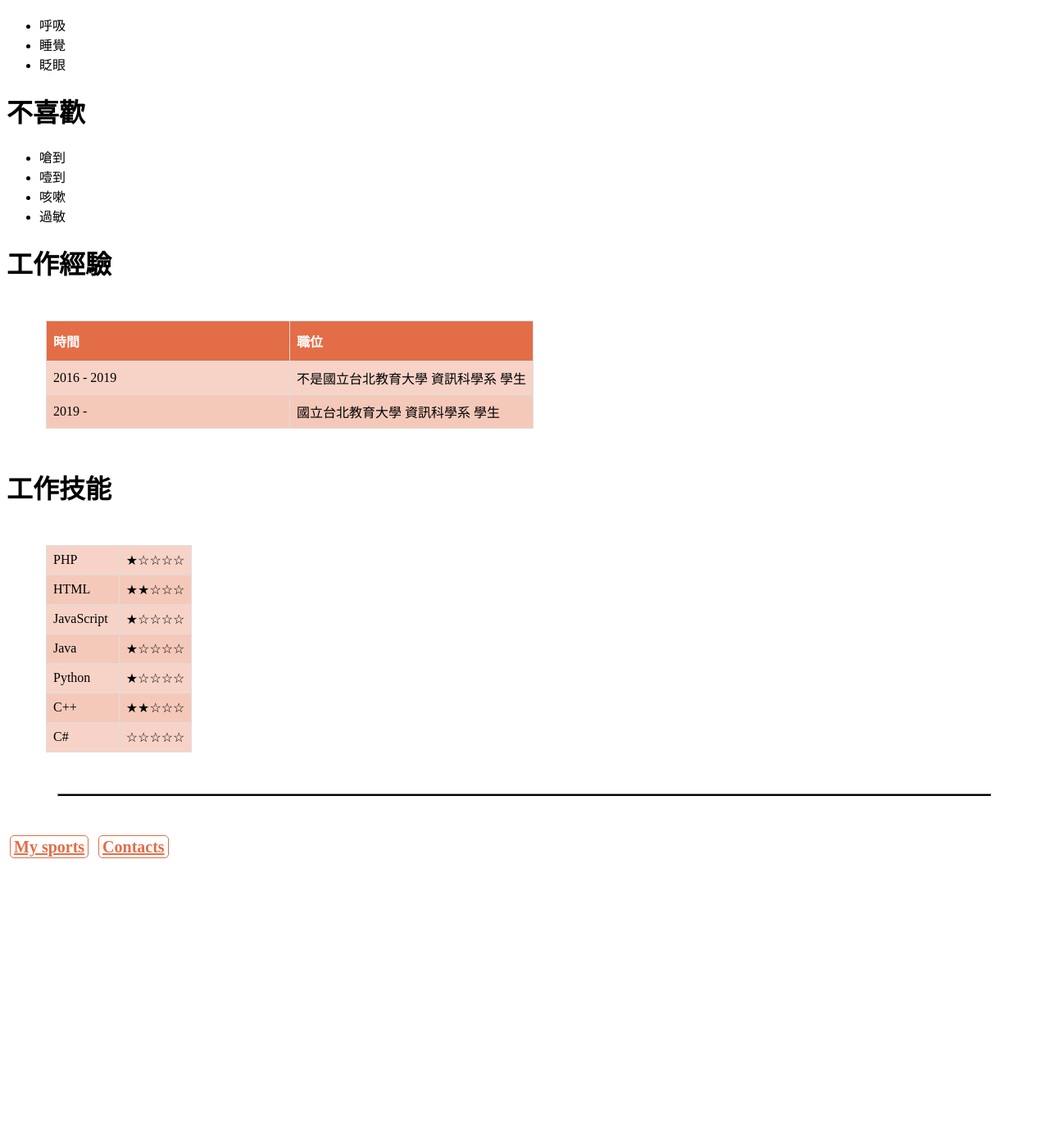
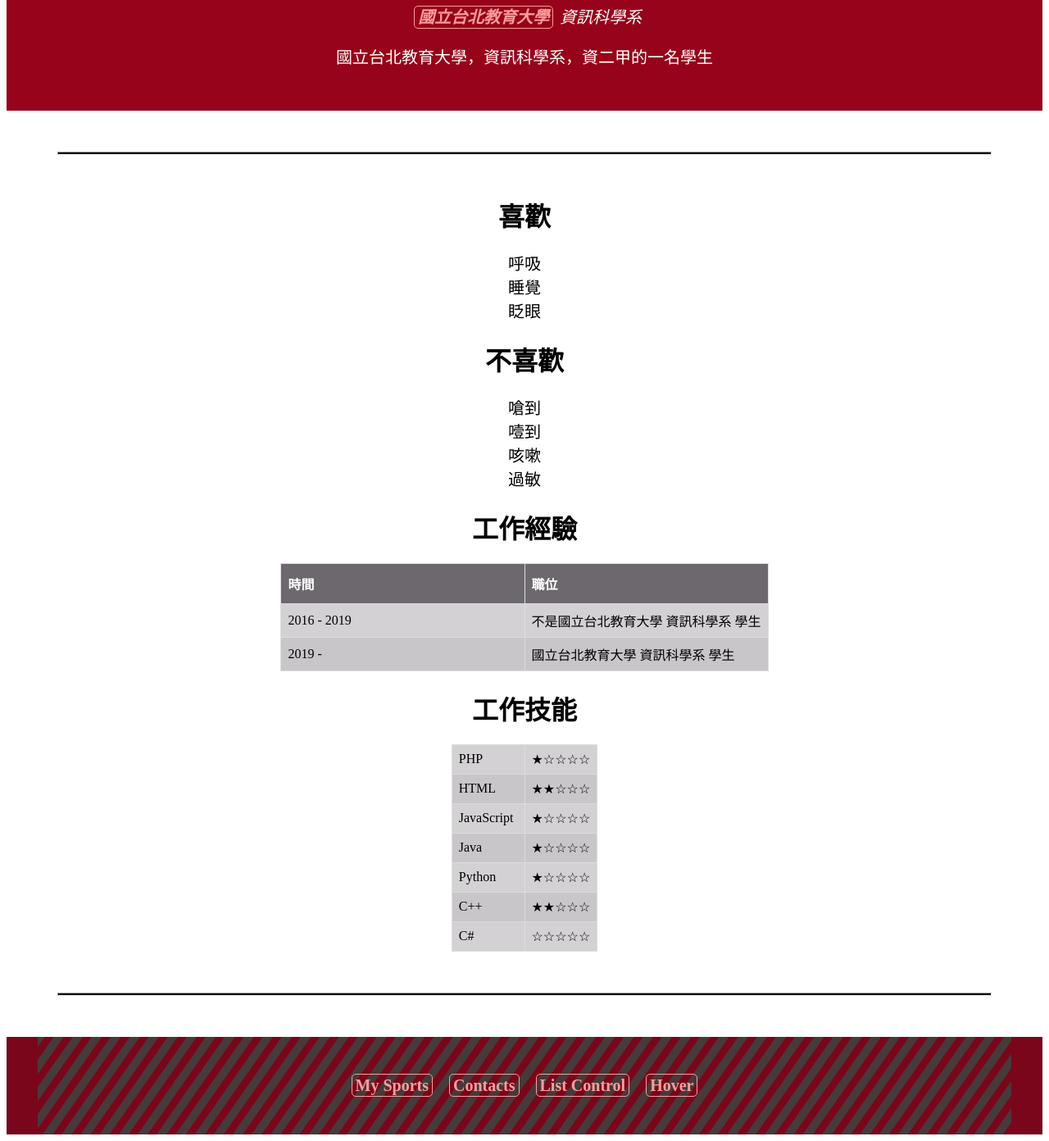
Before and after one commit to 110916024/2021cv, a plain HTML site: page index.html in a window 1280 px wide. Shown: the part 882-2274 px from the top of the page at 82% size. Before the commit the page ends 1935 px from the top, so only its background shows below. Drawn offline with Linux system fonts and the light colour scheme.

Commit message:
2021-12-13 progress
css style, selectors, hover, button

```diff
--- a/css/style.css
+++ b/css/style.css
@@ -1,6 +1,29 @@
+:root {
+    --palette1: rgb(27, 27, 30);
+    --palette2: rgb(121, 6, 26);
+    --palette3: rgb(109, 103, 110);
+    --palette4: rgb(251, 255, 254);
+    --palette5: rgb(250, 169, 22);
+
+    --themeColor: rgb(150, 3, 26);
+    --anchorColor: rgb(255, 156, 156);
+
+    scroll-behavior: smooth;
+}
+
 ::selection {
     color: white;
     background: rgb(150, 50, 50);
+}
+
+body {
+    text-align: center;
+}
+main {
+
+}
+footer {
+
 }
 
 p {
@@ -10,15 +33,16 @@ p {
 a {
     font-weight: 800;
     font-size: 20px;
-    color: rgb(227, 109, 71);
-    border: solid 1px rgb(227, 109, 71);
+    color: var(--anchorColor);
+    border: solid 1px var(--anchorColor);
     border-radius: 5px;
     padding: 2px 4px;
-    margin: 4px;
+    margin: 4px 8px;
+    text-decoration: none;
 }
 a:hover {
-    color: white;
-    background-color: rgb(227, 109, 71);
+    color: black;
+    background-color: var(--anchorColor);
 }
 
 
@@ -40,29 +64,81 @@ hr {
 
 
 table {
-    background-color: rgba(227, 109, 71, 0.3);
+    background-color: rgba(109,103, 110, 0.3);
     margin: 16px auto;
+    border-collapse: collapse;
+    width: unset;
 }
 table td {
     width: 50%;
 }
-
-.table {
-    margin: 48px;
-    border-collapse: collapse;
-    width: unset;
-}
-.table td, .table th {
+table td, table th {
     text-align: left;
     padding: 8px;
     border: 1px solid #ddd;
 }
-.table th {
+table th {
     padding-top: 12px;
     padding-bottom: 12px;
     text-align: left;
-    background-color: rgb(227, 109, 71);
+    background-color: rgb(109, 103, 110);
     color: white;
 }
-.table tr:nth-child(even){background-color: rgba(227, 109, 71, 0.1);}
-.table tr:hover {background-color: rgba(227, 109, 71, 0.5);}
+table tr:nth-child(even){background-color: rgba(109, 103, 110, 0.1);}
+table tr:hover {background-color: rgba(109, 103, 110, 0.5);}
+
+.colorBox {
+    color: rgb(251, 255, 254);
+    background-color: var(--themeColor);
+    padding: 32px;
+    margin: 32px 0;
+}
+
+
+
+.stripesContainer {
+    height: auto;
+    color: #4c3f2e;
+    position: relative;
+    overflow: hidden;
+    padding: 1rem;
+}
+.stripesContainer:before, .stripesContainer:after {
+    content: '';
+    background-color: rgb(121, 6, 26);
+    width: 3%;
+    height: 100%;
+    position: absolute;
+    top: 0;
+}
+.stripesContainer:before {
+    left: 0;
+}
+.stripesContainer:after {
+    right: 0;
+}
+.stripes {
+    position: absolute;
+    left: -46px;
+    right: 0;
+    top: 0;
+    bottom: 0;
+    z-index: -1;
+    background: repeating-linear-gradient(
+            -55deg,
+            rgb(121, 6, 26) 1px,
+            rgb(71, 58, 58) 2px,
+            rgb(71, 58, 58) 11px,
+            rgb(121, 6, 26) 12px,
+            rgb(121, 6, 26) 20px
+    ) fixed;
+    animation: stripesAnimation linear 1s infinite;
+}
+@keyframes stripesAnimation {
+    from{
+        transform: translateX(0);
+    }
+    to {
+        transform: translateX(46px);
+    }
+}
--- a/index.html
+++ b/index.html
@@ -12,6 +12,7 @@
             padding: 5px;
             border-radius: 20px;
             box-shadow: rgba(0,0,0,0.5) 5px 5px;
+            z-index: 99;
         }
         .memeImage:hover {
             position: relative;
@@ -41,44 +42,51 @@
     <link rel="stylesheet" href="css/style.css">
 </head>
 <body>
+    <main>
+        <div style="margin: 16px;">
+            <a href="#nav">移至底部</a>
+        </div>
+        <div class="stripesContainer">
+            <div class="stripes"></div>
             <img src="images/meme.jpg" alt="programming meme" class="memeImage" id="memeImage"><br>
-    <!-- spam text canvas -->
-    <div style="position: absolute; top: 0; z-index: -999;">
-        <p id="memeTextbox" style="font-size: 30px;"></p>
         </div>
 
-    <table cellspacing="20">
-        <th>
-            <td>
+        <!-- spam text canvas -->
+        <div style="position: absolute; top: 0; z-index: 0;">
+            <p id="memeTextbox" style="font-size: 30px; color: white;"></p>
+        </div>
+
+        <div class="colorBox" style="margin-top: 10px;">
             <img src="images/crazyDoggo-cropped.png" alt="Dogg" style="margin: 10px;" class="spinningImage" id="spinningImage">
-            </td>
-            <td>
+
             <h1>陳暄興</h1>
 
             <p><em><strong><a href="https://www.ntue.edu.tw/" target="_blank">國立台北教育大學</a></strong>資訊科學系</em></p>
             <p>國立台北教育大學，資訊科學系，資二甲的一名學生</p>
-            </td>
-        </th>
-    </table>
+        </div>
 
 
 
         <hr>
 
         <h1>喜歡</h1>
-    <ul>
-        <li>呼吸</li>
-        <li>睡覺</li>
-        <li>眨眼</li>
-    </ul>
+        <div>
+            <p>
+                呼吸<br>
+                睡覺<br>
+                眨眼
+            </p>
+        </div>
 
         <h1>不喜歡</h1>
-    <ul>
-        <li>嗆到</li>
-        <li>噎到</li>
-        <li>咳嗽</li>
-        <li>過敏</li>
-    </ul>
+        <div>
+            <p>
+                嗆到<br>
+                噎到<br>
+                咳嗽<br>
+                過敏
+            </p>
+        </div>
 
 
         <h1>工作經驗</h1>
@@ -104,7 +112,7 @@
 
 
         <h1>工作技能</h1>
-    <table class="table">
+        <table>
             <tr>
                 <td>PHP</td>
                 <td>★☆☆☆☆</td>
@@ -138,9 +146,19 @@
 
         <hr>
 
-    <a href="sports.html">My sports</a>
+    </main>
+    <footer>
+        <div class="stripesContainer">
+            <div class="stripes"></div>
+
+            <div style="padding: 32px;" id="nav">
+                <a href="sports.html">My Sports</a>
                 <a href="contacts.html">Contacts</a>
-
+                <a href="listControl.html">List Control</a>
+                <a href="hover.html">Hover</a>
+            </div>
+        </div>
+    </footer>
 
 
 </body>
```
Also changed, not shown: contacts.html (+1 -1 lines), hover.html (added, +45 -0 lines), listControl.html (added, +38 -0 lines). Lines whose indentation alone changed are shown as unchanged.
